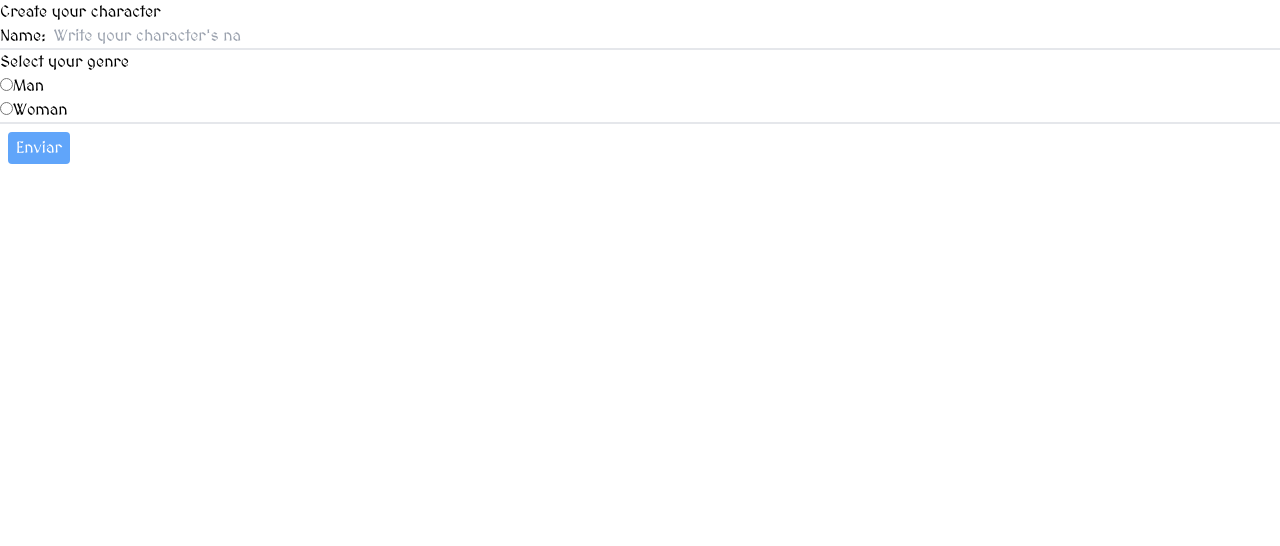
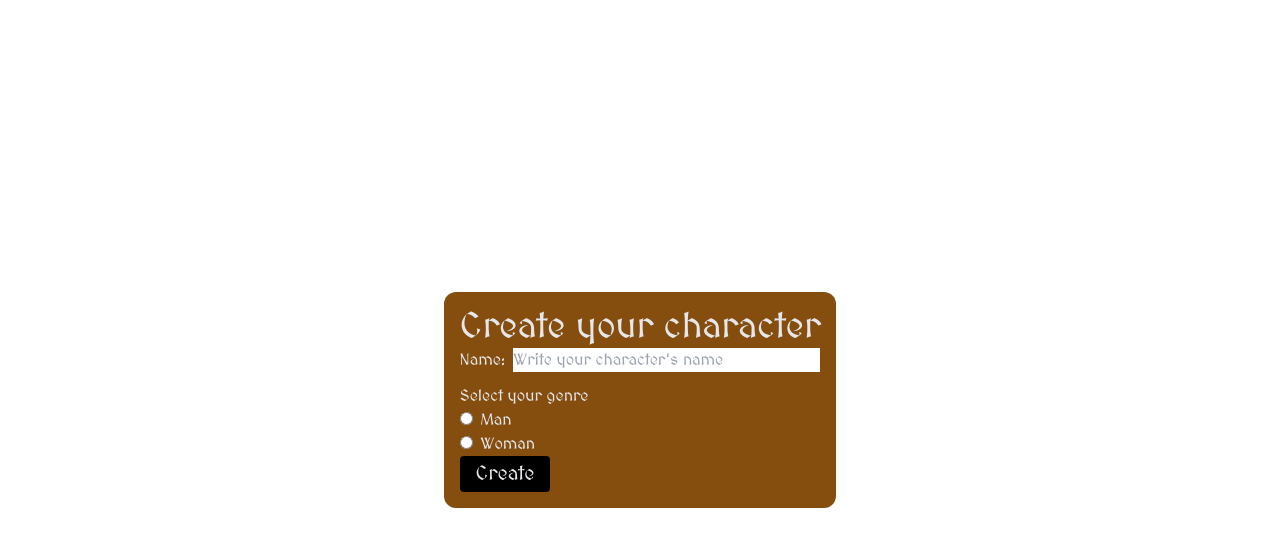
Before and after one commit to cristiannd/rpg-next, a Next.js app: page /create-character in a window 1280 px wide. Shown: the top 546 px of the page. Built offline with nearby package versions, Linux system fonts and the light colour scheme.

Commit message:
Add styles on create-character's page

```diff
--- a/src/app/create-character/page.tsx
+++ b/src/app/create-character/page.tsx
@@ -1,18 +1,18 @@
 "use client";
 
-import { useFormState } from "react-dom";
 import { createCharacter } from "./actions";
 
 export default function Page() {
-  // const [state, dispatch] = useFormState(createCharacter, initialState);
-
   return (
-    <div>
-      <form action={createCharacter}>
-        <h2>Create your character</h2>
-
-        <div className="border-b-2">
-          <label htmlFor="nameCharacter" className="mr-2">
+    <div className="flex flex-col justify-center items-center min-h-screen">
+      <form
+        action={createCharacter}
+        className="bg-yellow-800 p-4 rounded-xl text-gray-200"
+      >
+        <h2 className="text-4xl">Create your character</h2>
+        <div className="flex flex-col gap-3">
+          <div className="flex">
+            <label htmlFor="nameCharacter" className="pe-2">
               Name:
             </label>
             <input
@@ -20,28 +20,25 @@ export default function Page() {
               name="nameCharacter"
               placeholder="Write your character's name"
               id="nameCharacter"
-            className="border-0 focus:outline-none"
+              className="w-full"
             />
           </div>
 
-        <fieldset className="border-b-2">
+          <fieldset>
             <legend>Select your genre</legend>
             <div>
               <input type="radio" id="man" name="genre" value="man" />
-            <label htmlFor="man">Man</label>
+              <label htmlFor="man" className="px-2">
+                Man
+              </label>
             </div>
             <div>
               <input type="radio" id="woman" name="genre" value="woman" />
-            <label htmlFor="woman">Woman</label>
+              <label htmlFor="woman" className="px-2">Woman</label>
             </div>
           </fieldset>
-
-        <button
-          type="submit"
-          className="bg-blue-400 m-2 px-2 py-1 rounded text-white"
-        >
-          Enviar
-        </button>
+        </div>
+        <button type="submit" className="bg-black py-1 px-4 rounded text-xl">Create</button>
       </form>
     </div>
   );
```
Lines whose indentation alone changed are shown as unchanged.
